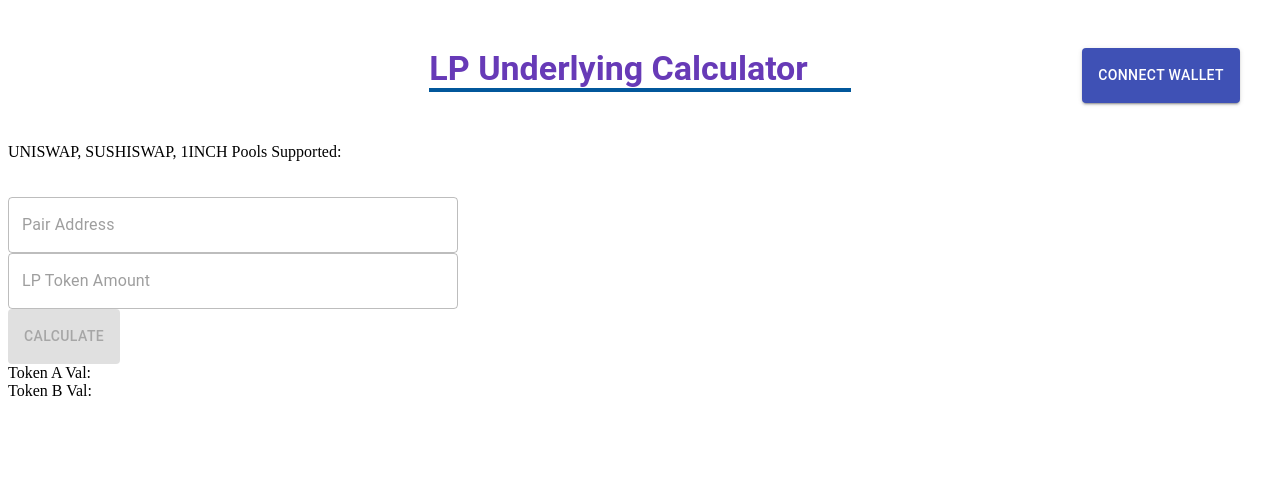
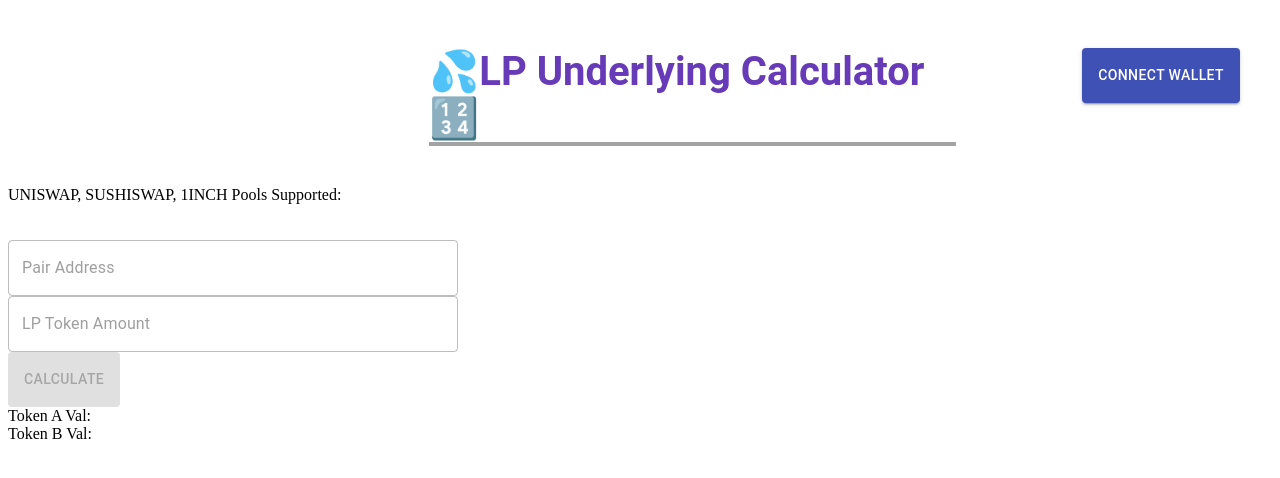
Before and after one commit to apoorvlathey/lp-underlying-calculator, a React (Create React App) app: page / in a window 1280 px wide. Shown: the top 478 px of the page. Built offline with nearby package versions, Linux system fonts and the light colour scheme; no server answers; what web3modal would draw is missing.

Commit message:
add emojis to title, favicon

```diff
--- a/src/App.js
+++ b/src/App.js
@@ -93,22 +93,22 @@ function App() {
         }}
       >
         <Grid item xs={4} />
-        <Grid item xs={4}>
+        <Grid item xs={5}>
           <Box
             fontWeight="fontWeightBold"
-            fontSize="h4.fontSize"
+            fontSize="2.5rem"
             fontFamily="fontFamily"
             fontStyle=""
             style={{
-              margin: "auto",
+              // margin: "auto",
               color: "#673ab7",
-              borderBottom: "4px solid #01579b",
+              borderBottom: "4px solid #a3a3a3",
             }}
           >
-            LP Underlying Calculator
+            💦LP Underlying Calculator 🔢
           </Box>
         </Grid>
-        <Grid item xs={4}>
+        <Grid item xs={3}>
           {!web3 ? (
             <Grid
               container
```
Also changed, not shown: 1 other file (tests, documents, lock files or other folders).
